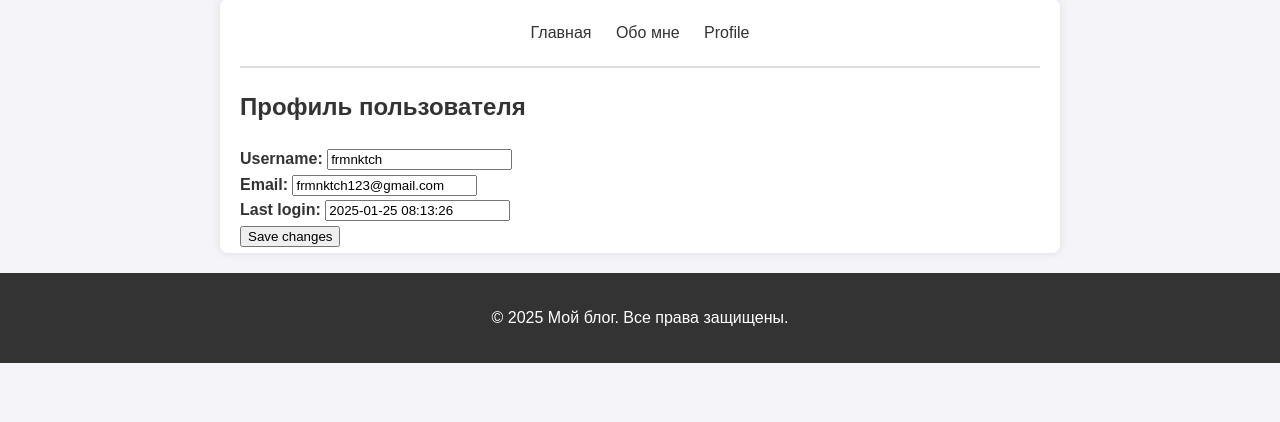
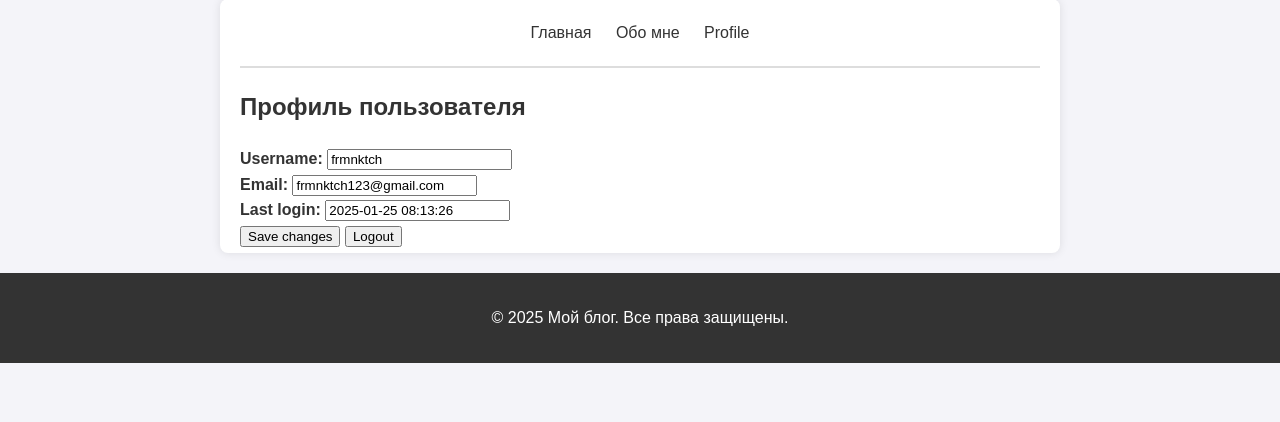
Before and after one commit to KostantinRudenko/Blog-Web-App, a Django app: page /user/profile/ in a window 1280 px wide. Shown: the part 147-569 px from the top of the page. Run offline with Django 5.2, Linux system fonts and the light colour scheme; a user stored in the database is signed in.

Commit message:
added logout funtion

```diff
--- a/blog_app/user_app/templates/user_app/profile.html
+++ b/blog_app/user_app/templates/user_app/profile.html
@@ -22,9 +22,9 @@
         <label for="{{ form.last_login.id_for_label }}"><strong>Last login:</strong></label>
         {{ form.last_login }}
     </div>
-    <div>
-        <button type="submit" name="action" value="save">Save changes</button>
-        <!-- <button type="submit" name="action" value="delete">Delete account</button> -->
+    <div class="buttons">
+        <button type="submit" name="save" value="save">Save changes</button>
+        <button type="submit" name="logout" value="logout">Logout</button>
     </div>
 </form>
 {% endblock %}
--- a/blog_app/user_app/views.py
+++ b/blog_app/user_app/views.py
@@ -35,11 +35,14 @@ def signup(request):
 
 def profile(request):
     if request.method == "POST":
-        print("POST")
-        form = UserProfileForm(data=request.POST, instance=request.user)
-        if form.is_valid():
-            form.save()
-            return HttpResponseRedirect(reverse('user:profile'))
+        if "logout" in request.POST:
+            auth.logout(request)
+            return HttpResponseRedirect(reverse('index'))
+        else:
+            form = UserProfileForm(data=request.POST, instance=request.user)
+            if form.is_valid():
+                form.save()
+                return HttpResponseRedirect(reverse('user:profile'))
     else:
         form = UserProfileForm(instance=request.user)
     context = {"title" : "Profile",
```
Also changed, not shown: blog_app/db.sqlite3.
